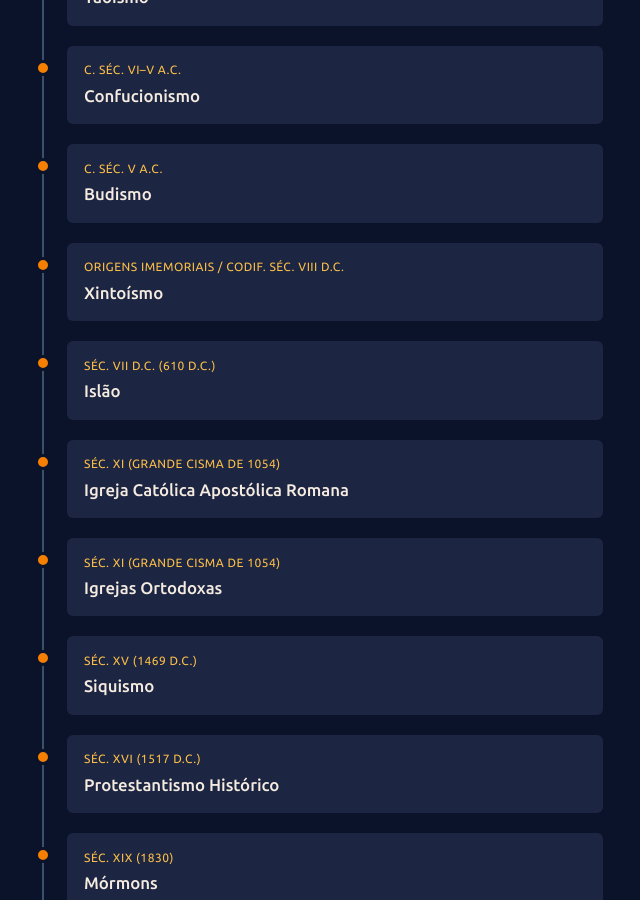
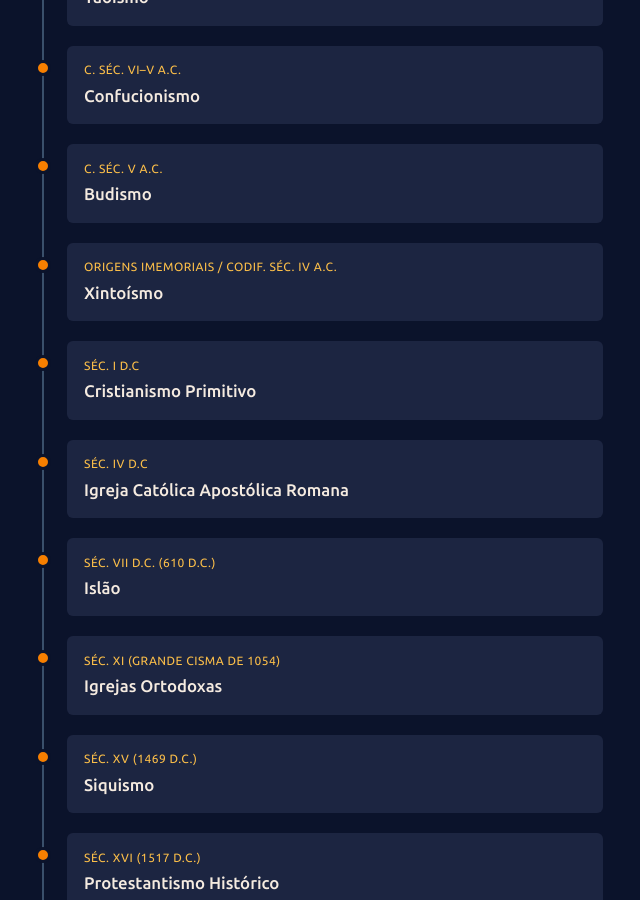
Before and after one commit to joaquim-capitao/joaquim-capitao.github.io, a Jekyll site: the page religiao/index.html, which Jekyll copies as it is, in a window 1280 px wide and 900 px high, scrolled down 740 px. Shown: the whole window, without its empty margins (321-961 px from the left). Built offline with Jekyll 4.4.1, drawn with Linux system fonts in a browser that asks for light colours.

Commit message:
Update index.html

```diff
--- a/religiao/index.html
+++ b/religiao/index.html
@@ -169,8 +169,8 @@
 
   <main>
     <nav class="featured-links">
-      <a class="btn-link" href="https://joaquim-capitao.github.io/religiao/o-fenomeno-religioso">O Fenómeno Religioso</a>
-      <a class="btn-link" href="https://joaquim-capitao.github.io/religiao/tj">As Testemunhas de Jeová</a>
+      <a class="btn-link" href="https://joaquim-capitao.github.io/religiao/o-fenomeno-religioso/">O Fenómeno Religioso</a>
+      <a class="btn-link" href="https://joaquim-capitao.github.io/religiao/tj/">As Testemunhas de Jeová</a>
     </nav>
 
     <h2>Linha do Tempo Histórica</h2>
@@ -220,10 +220,27 @@
       <article class="timeline-item">
         <span class="timeline-dot"></span>
         <a class="timeline-card" href="https://joaquim-capitao.github.io/religiao/xintoismo">
-          <span class="era">Origens imemoriais / codif. séc. VIII d.C.</span>
+          <span class="era">Origens imemoriais / codif. séc. IV a.C.</span>
           <span class="name">Xintoísmo</span>
         </a>
       </article>
+
+	    <article class="timeline-item">
+        <span class="timeline-dot"></span>
+        <a class="timeline-card" href="https://joaquim-capitao.github.io/religiao/cristianismo-primitivo">
+          <span class="era">séc. I d.C</span>
+          <span class="name">Cristianismo Primitivo</span>
+        </a>
+      </article>
+
+      <article class="timeline-item">
+        <span class="timeline-dot"></span>
+        <a class="timeline-card" href="https://joaquim-capitao.github.io/religiao/igreja-catolica">
+          <span class="era">séc. IV d.C</span>
+          <span class="name">Igreja Católica Apostólica Romana</span>
+        </a>
+      </article>
+
 
       <article class="timeline-item">
         <span class="timeline-dot"></span>
@@ -233,13 +250,6 @@
         </a>
       </article>
 
-      <article class="timeline-item">
-        <span class="timeline-dot"></span>
-        <a class="timeline-card" href="https://joaquim-capitao.github.io/religiao/igreja-catolica">
-          <span class="era">séc. XI (Grande Cisma de 1054)</span>
-          <span class="name">Igreja Católica Apostólica Romana</span>
-        </a>
-      </article>
 
       <article class="timeline-item">
         <span class="timeline-dot"></span>
```
